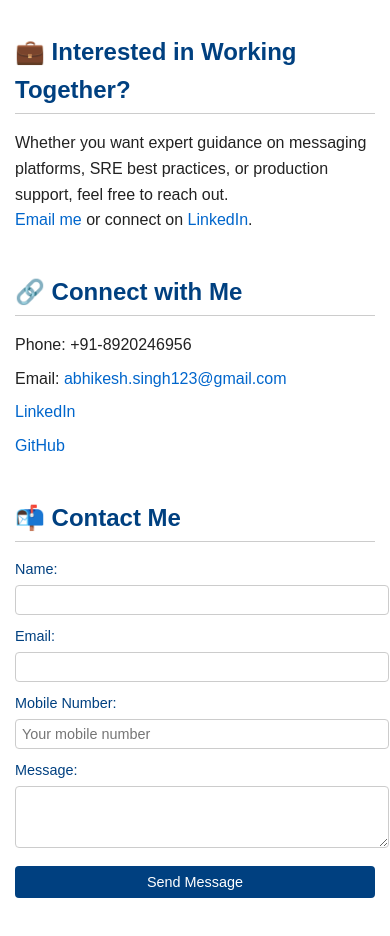
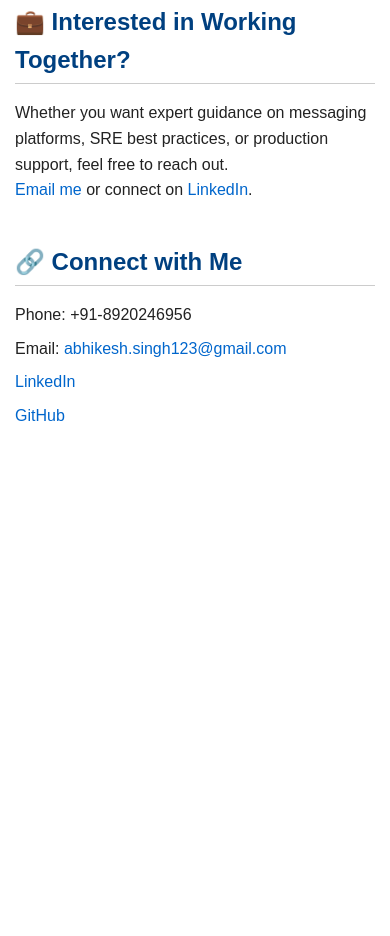
Before and after one commit to AbhikeshSingh/abhikeshsingh.github.io, a plain HTML site: page index.html in a window 390 px wide. Shown: the part 1428-2364 px from the top of the page. After the commit the page ends 1897 px from the top, so only its background shows below. Drawn offline with Linux system fonts and the light colour scheme.

Commit message:
Update index.html

```diff
--- a/index.html
+++ b/index.html
@@ -13,14 +13,11 @@
       line-height: 1.6;
       color: #222;
       background-color: #fff;
-    position: relative;
-    padding-top: 140px; /* space for image on top right */
     }
 
     .profile-img {
-    position: absolute;
-    top: 20px;
-    right: 20px;
+      display: block;
+      margin: 0 auto 1rem auto;
       width: 90px;
       height: 90px;
       border-radius: 50%;
@@ -29,6 +26,7 @@
     }
 
     h1 {
+      text-align: center;
       color: #333;
       margin-top: 0;
     }
@@ -63,53 +61,10 @@
       margin: 8px 0;
     }
 
-    form {
-      max-width: 500px;
-      margin: 1rem auto;
-    }
-
-    label {
-      display: block;
-      margin-bottom: 4px;
-      font-size: 0.9rem;
-      color: #004080;
-    }
-
-    input, textarea {
-      width: 100%;
-      padding: 6px;
-      font-size: 0.9rem;
-      border: 1px solid #ccc;
-      border-radius: 4px;
-      margin-bottom: 10px;
-    }
-
-    input[type="submit"] {
-      background-color: #004080;
-      color: white;
-      border: none;
-      cursor: pointer;
-      padding: 8px 12px;
-      transition: background 0.3s;
-    }
-
-    input[type="submit"]:hover {
-      background-color: #002050;
-    }
-
     /* Mobile responsiveness */
     @media screen and (max-width: 600px) {
       body {
         padding: 0 15px;
-      }
-
-      .profile-img {
-        position: static;
-        display: block;
-        margin: 0 auto 1rem auto;
-        width: 120px;
-        height: 120px;
-        border: 2px solid #ccc;
       }
     }
   </style>
@@ -163,22 +118,5 @@
     <li><a href="https://github.com/AbhikeshSingh" target="_blank">GitHub</a></li>
   </ul>
 
-  <h2>📬 Contact Me</h2>
-  <form action="mailto:abhikesh.singh123@gmail.com" method="post" enctype="text/plain">
-    <label for="name">Name:</label>
-    <input type="text" id="name" name="name" required />
-
-    <label for="email">Email:</label>
-    <input type="email" id="email" name="email" required />
-
-    <label for="phone">Mobile Number:</label>
-    <input type="tel" id="phone" name="phone" placeholder="Your mobile number" />
-
-    <label for="message">Message:</label>
-    <textarea id="message" name="message" rows="3" required></textarea>
-
-    <input type="submit" value="Send Message" />
-  </form>
-
 </body>
 </html>
```
Lines whose indentation alone changed are shown as unchanged.
